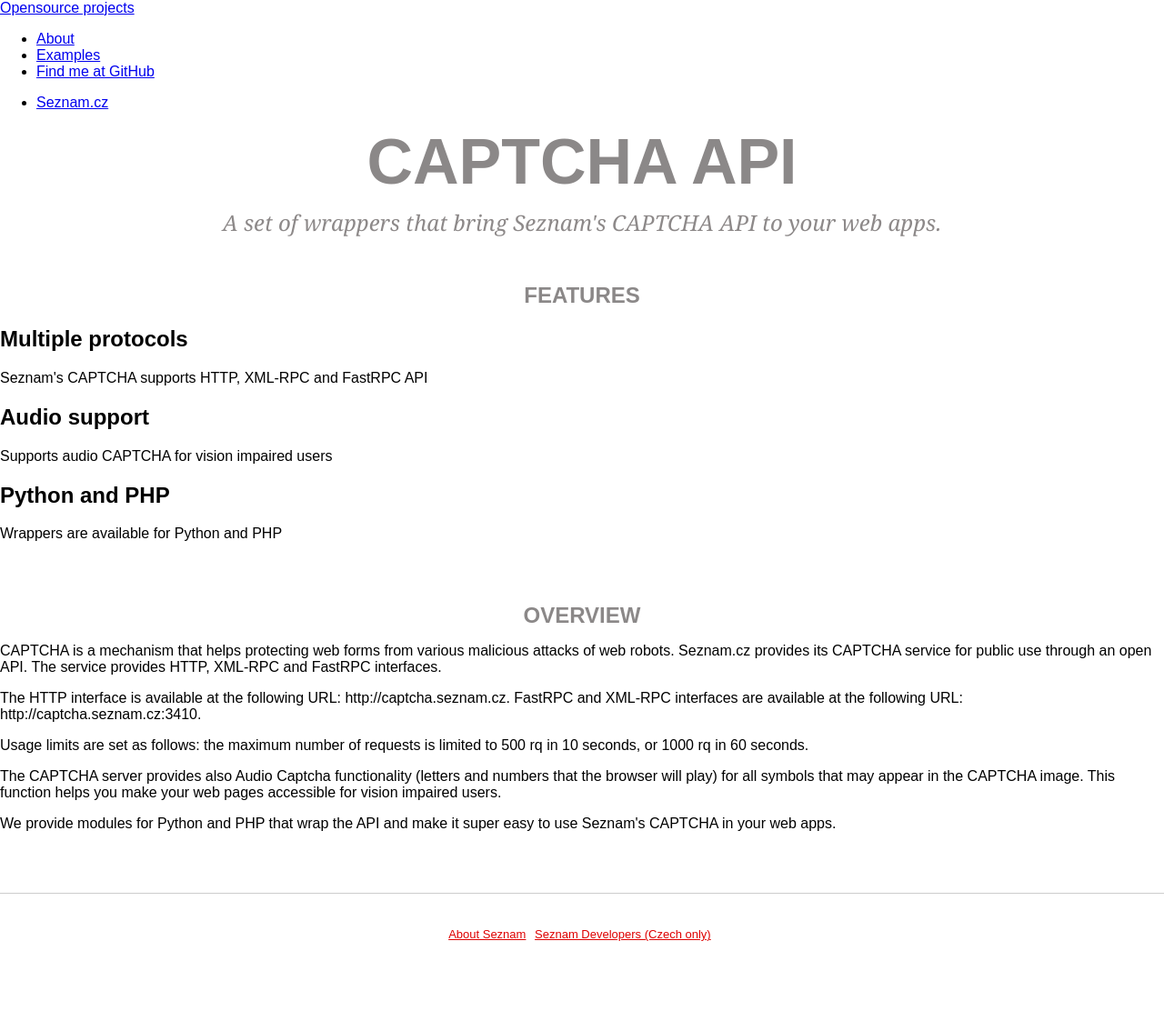
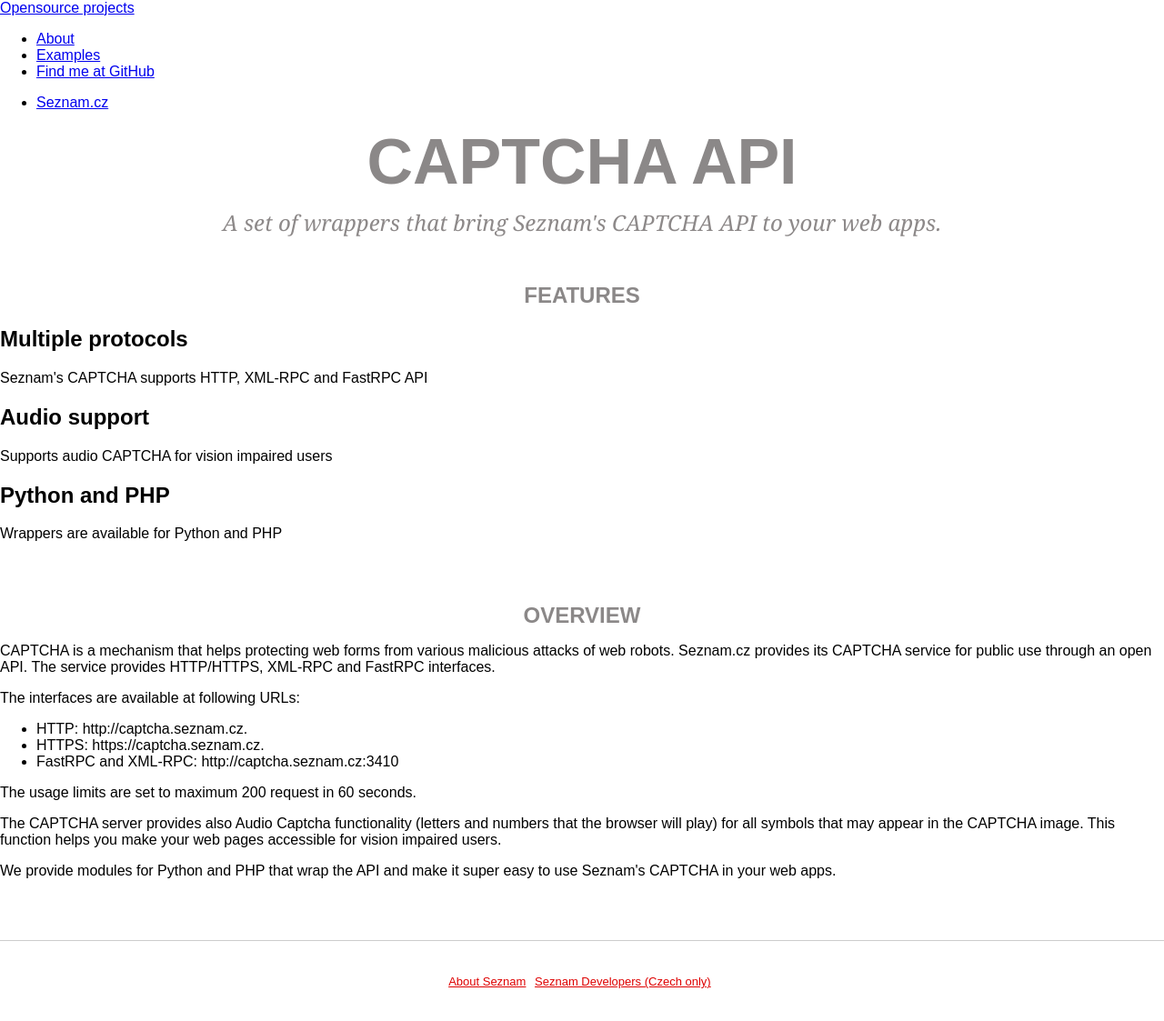
Before and after one commit to seznam/seznam.github.io, a Jekyll site: the page built from captcha-api/index.html, in a window 1280 px wide. Shown: the whole page at 91% size. Built offline with Jekyll 4.4.1, drawn with Linux system fonts in a browser that asks for light colours; Markdown is read by kramdown in place of the engine named in the settings; before the commit the page ends 1071 px from its top, so only the background shows below that.

Commit message:
usage limit changed, added HTTPS

```diff
--- a/captcha-api/index.html
+++ b/captcha-api/index.html
@@ -6,9 +6,15 @@
 <section id="overview">
     <p class="heading">Overview</p>
     <article class="example">
-        <p>CAPTCHA is a mechanism that helps protecting web forms from various malicious attacks of web robots. Seznam.cz provides its CAPTCHA service for public use through an open API. The service provides HTTP, XML-RPC and FastRPC interfaces.</p>
-        <p> The HTTP interface is available at the following URL: http://captcha.seznam.cz. FastRPC and XML-RPC interfaces are available at the following URL: http://captcha.seznam.cz:3410.
-        <p>Usage limits are set as follows: the maximum number of requests is limited to 500 rq in 10 seconds, or 1000 rq in 60 seconds.</p>
+        <p>CAPTCHA is a mechanism that helps protecting web forms from various malicious attacks of web robots. Seznam.cz provides its CAPTCHA service for public use through an open API. The service provides HTTP/HTTPS, XML-RPC and FastRPC interfaces.</p>
+        <p>The interfaces are available at following URLs:</p>
+        <ul>
+            <li>HTTP: http://captcha.seznam.cz.</li>
+            <li>HTTPS: https://captcha.seznam.cz.</li>
+            <li>FastRPC and XML-RPC: http://captcha.seznam.cz:3410</li>
+        </ul>
+        <p>
+        <p>The usage limits are set to maximum 200 request in 60 seconds.</p>
         <p>The CAPTCHA server provides also Audio Captcha functionality (letters and numbers that the browser will play) for all symbols that may appear in the CAPTCHA image. This function helps you make your web pages accessible for vision impaired users.
         </p>
         <p>We provide modules for Python and PHP that wrap the API and make it super easy to use Seznam's CAPTCHA in your web apps.</p>
```
